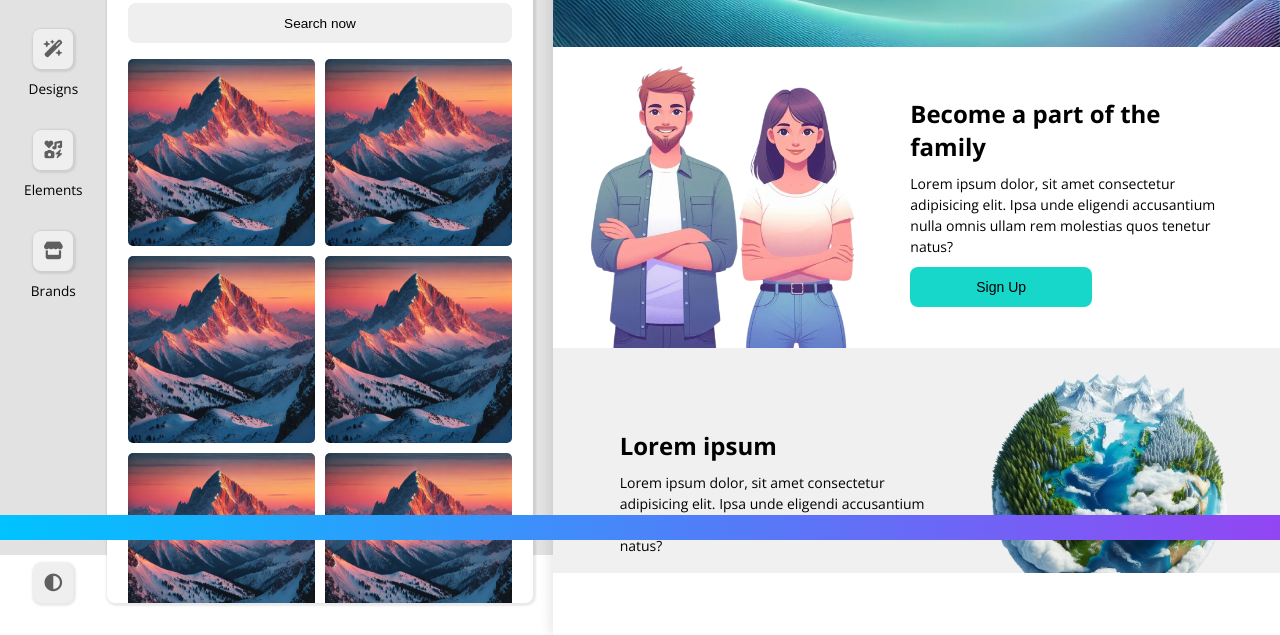
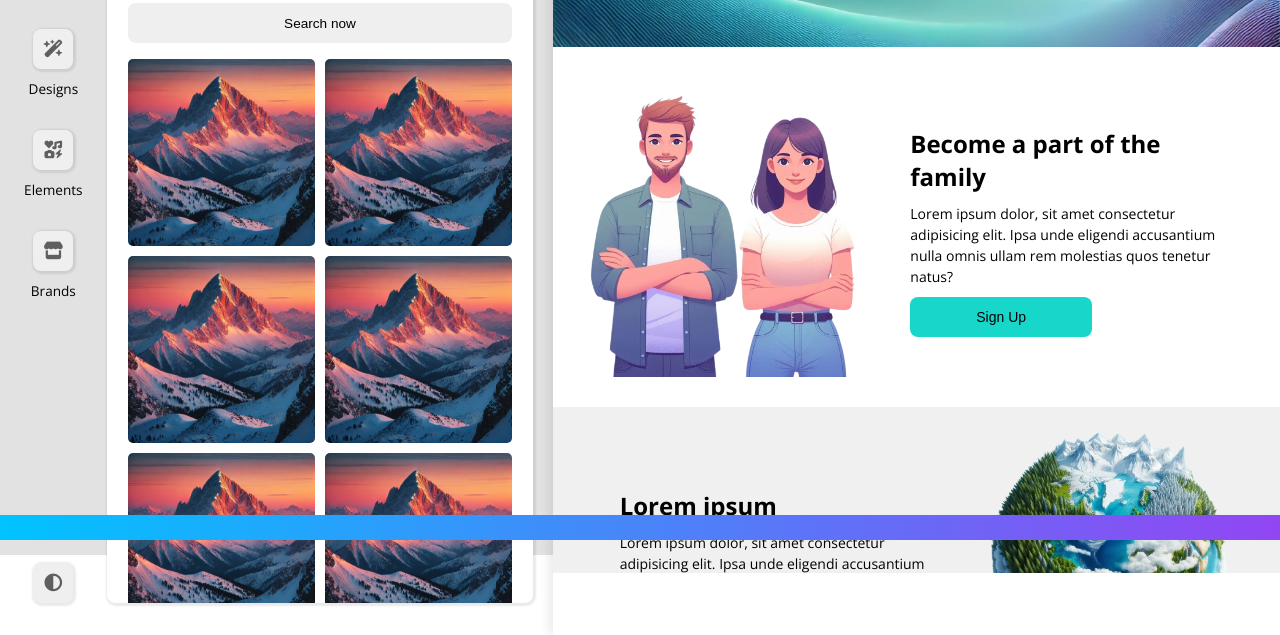
Before and after one commit to lucasxbron/pixation, a website: page index.html in a window 1280 px wide. Shown: the part 260-895 px from the top of the page. Drawn offline with Linux system fonts and the light colour scheme.

Commit message:
fix: hero content height

```diff
--- a/src/css/styles.scss
+++ b/src/css/styles.scss
@@ -446,7 +446,7 @@ button:hover i {
   display: flex;
   align-items: left;
   justify-content: center;
-  max-height: 400px;
+  max-height: 300px;
   min-height: 250px;
 
   div {
@@ -479,6 +479,10 @@ button:hover i {
     font-size: 14px;
     line-height: 1.5;
   }
+}
+
+.hero-details:first-of-type {
+  min-height: 350px;
 }
 
 .hero-details:nth-of-type(even) p,
```
Also changed, not shown: src/css/styles.css.
